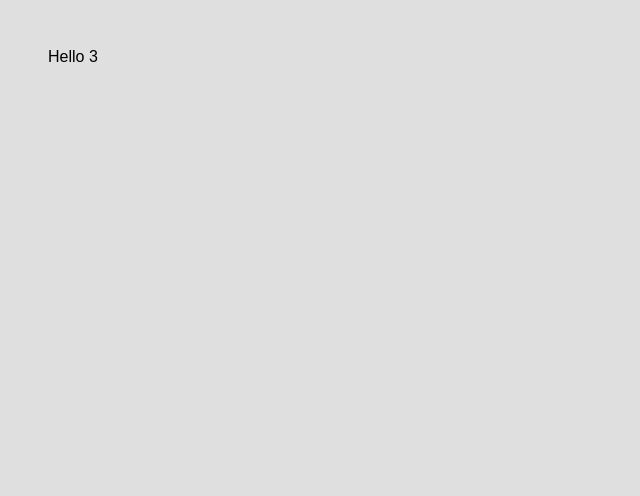
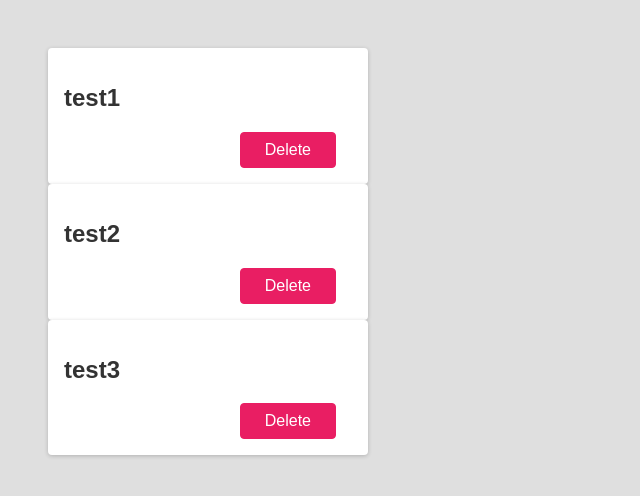
Before and after one commit to prangonsafayet/MeetFriends, a React (Create React App) app: page / in a window 1280 px wide. Shown: the top 496 px of the page, without its empty margins (0-640 px from the left). Built offline with nearby package versions, Linux system fonts and the light colour scheme.

Commit message:
todo card made

```diff
--- a/public/index.html
+++ b/public/index.html
@@ -24,7 +24,7 @@
       work correctly both with client-side routing and a non-root public URL.
       Learn how to configure a non-root public URL by running `npm run build`.
     -->
-    <title>React App</title>
+    <title>Todo List</title>
   </head>
   <body>
     <noscript>You need to enable JavaScript to run this app.</noscript>
--- a/src/App.js
+++ b/src/App.js
@@ -1,9 +1,11 @@
-
+import Todo from "./components/Todo";
 
 const App = () => {
   return (
     <div>
-      Hello 3
+      <Todo title={"test1"} />
+      <Todo title={"test2"} />
+      <Todo title={"test3"} />
     </div>
   );
 }
--- a/src/components/Todo.js
+++ b/src/components/Todo.js
@@ -1,12 +1,18 @@
-const Todo = () => {
+const Todo = (props) => {
+  const deleteHandler = () => {
+    console.log("clicked");
+  };
+
   return (
     <div className="card">
-            <h2>TITLE</h2>
+      <h2>{props.title}</h2>
       <div className="actions">
-                <button className="btn">Delete</button>
+        <button className="btn" onClick={deleteHandler}>
+          Delete
+        </button>
       </div>
     </div>
   );
-}
+};
 
 export default Todo;
--- a/src/index.css
+++ b/src/index.css
@@ -17,20 +17,20 @@ h1, h2 {
   padding: 0.5rem 1.5rem;
   cursor: pointer;
   border-radius: 4px;
-  background-color: #800040;
+  background-color: #e91e63;
   color: white;
-  border: 1px solid #800040;
+  border: 1px solid #e91e63;
   margin: 0 1rem;
 }
 
 .btn:hover {
-  background-color: #9c1458;
-  border-color: #9c1458;
+  background-color: #e91e63;
+  border-color: #e91e63;
 }
 
 .btn--alt {
   background-color: transparent;
-  color: #800040;
+  color: #e91e63;
 }
 
 .btn--alt:hover {
```
Lines whose indentation alone changed are shown as unchanged.
